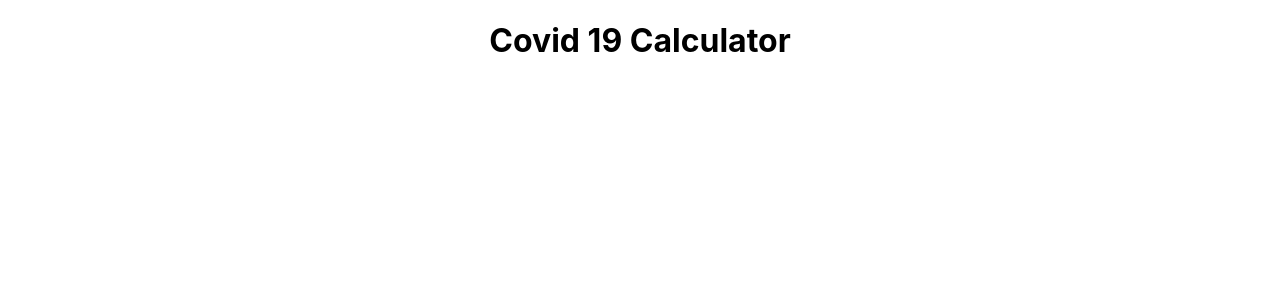
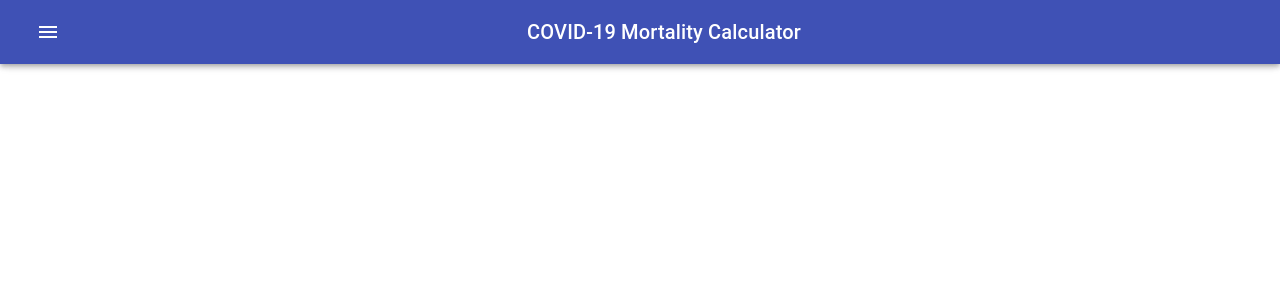
Before and after one commit to maxgdev/covid19-calc, a React (Create React App) app: page / in a window 1280 px wide. Shown: the top 300 px of the page. Built offline with nearby package versions, Linux system fonts and the light colour scheme.

Commit message:
Added AppBar component

```diff
--- a/package.json
+++ b/package.json
@@ -4,6 +4,7 @@
   "private": true,
   "dependencies": {
     "@material-ui/core": "^4.9.5",
+    "@material-ui/icons": "^4.9.1",
     "@testing-library/jest-dom": "^4.2.4",
     "@testing-library/react": "^9.5.0",
     "@testing-library/user-event": "^7.2.1",
--- a/src/App.js
+++ b/src/App.js
@@ -1,10 +1,15 @@
 import React from 'react';
+import MyAppBar from './AppBar'
+
+
 import './App.css';
 
 function App() {
   return (
     <div className="App">
       <h1>Covid 19 Calculator</h1>
+      <MyAppBar />
+
     </div>
   );
 }
--- /dev/null
+++ b/src/AppBar/index.js
@@ -0,0 +1,47 @@
+import React from 'react';
+
+import { withStyles } from '@material-ui/core/styles';
+import AppBar from '@material-ui/core/AppBar';
+import Toolbar from '@material-ui/core/Toolbar';
+import Typography from '@material-ui/core/Typography';
+import Button from '@material-ui/core/Button';
+import IconButton from '@material-ui/core/IconButton';
+import MenuIcon from '@material-ui/icons/Menu';
+
+const styles = theme => ({
+  root: {
+    flexGrow: 1
+  },
+  flex: {
+    flex: 1
+  },
+  menuButton: {
+
+  },
+  toolbarMargin: theme.mixins.toolbar
+});
+
+const MyAppBar = withStyles(styles)(({ classes }) => (
+  <div className={classes.root}>
+    <AppBar position="fixed">
+      <Toolbar>
+        <IconButton
+          className={classes.menuButton}
+          color="inherit"
+          aria-label="Menu"
+        >
+          <MenuIcon />
+        </IconButton>
+        <Typography
+          variant="h6"
+          color="inherit"
+          className={classes.flex}
+        >
+          COVID-19 Mortality Calculator
+        </Typography>
+      </Toolbar>
+    </AppBar>
+  </div>
+));
+
+export default MyAppBar;
```
Also changed, not shown: src/TextField/index.js (added), 1 other file (tests, documents, lock files or other folders).
